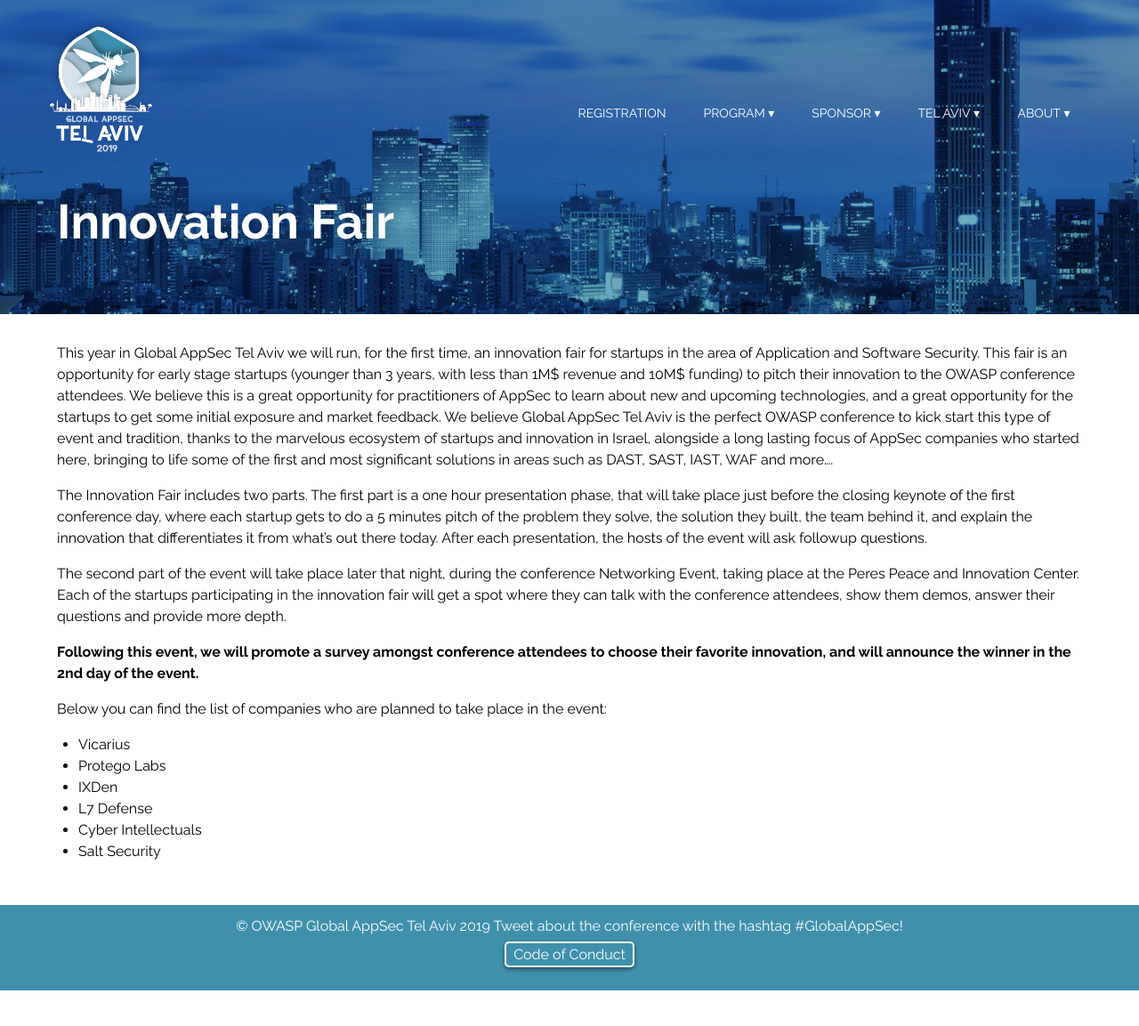
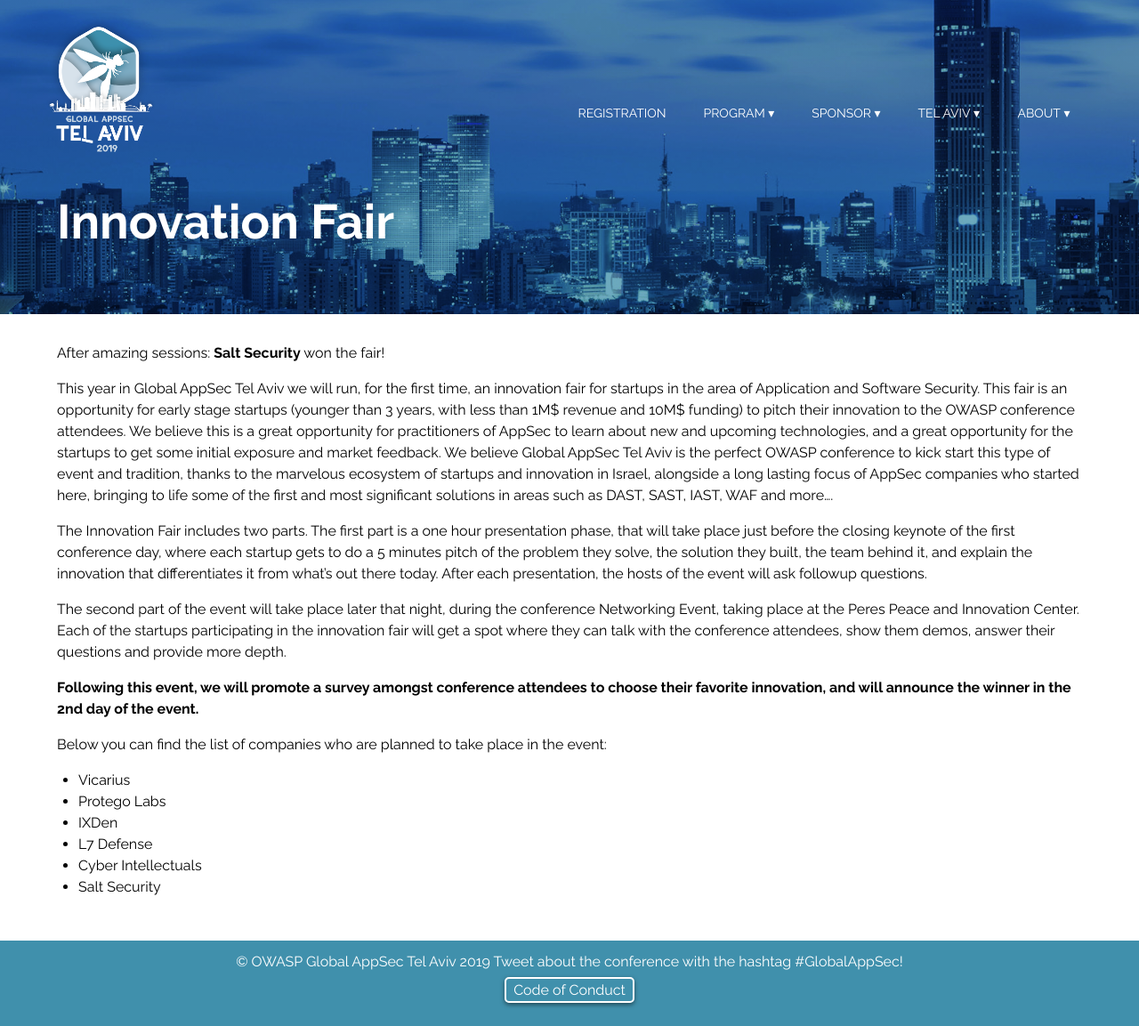
Before and after one commit to OWASP/AppSecTLV2019, a Jekyll site: the page built from program/innovation-fair.md, in a window 1280 px wide. Shown: the whole page at 89% size. Built offline with Jekyll 4.4.1, drawn with Linux system fonts in a browser that asks for light colours; before the commit the page ends 1113 px from its top, so only the background shows below that.

Commit message:
Update innovation-fair.md (#82)

```diff
--- a/program/innovation-fair.md
+++ b/program/innovation-fair.md
@@ -1,6 +1,8 @@
 ---
 title: Innovation Fair
 ---
+
+After amazing sessions: **Salt Security** won the fair!
 
 This year in Global AppSec Tel Aviv we will run, for the first time, an innovation fair for startups in the area of Application and Software Security. This fair is an opportunity for early stage startups (younger than 3 years, with less than 1M$ revenue and 10M$ funding) to pitch their innovation to the OWASP conference attendees. We believe this is a great opportunity for practitioners of AppSec to learn about new and upcoming technologies, and a great opportunity for the startups to get some initial exposure and market feedback.
 We believe Global AppSec Tel Aviv is the perfect OWASP conference to kick start this type of event and tradition, thanks to the marvelous ecosystem of startups and innovation in Israel, alongside a long lasting focus of AppSec companies who started here, bringing to life some of the first and most significant solutions in areas such as DAST, SAST, IAST, WAF and more....
```
